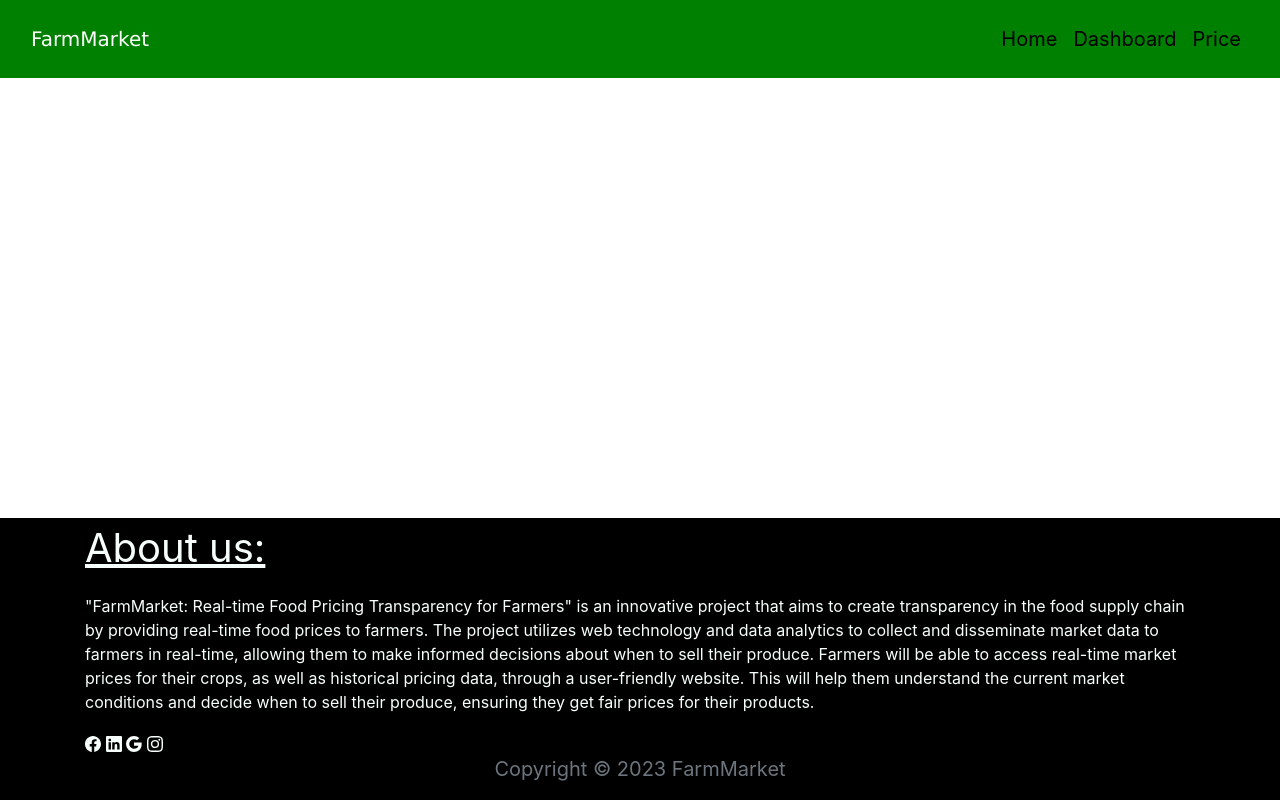
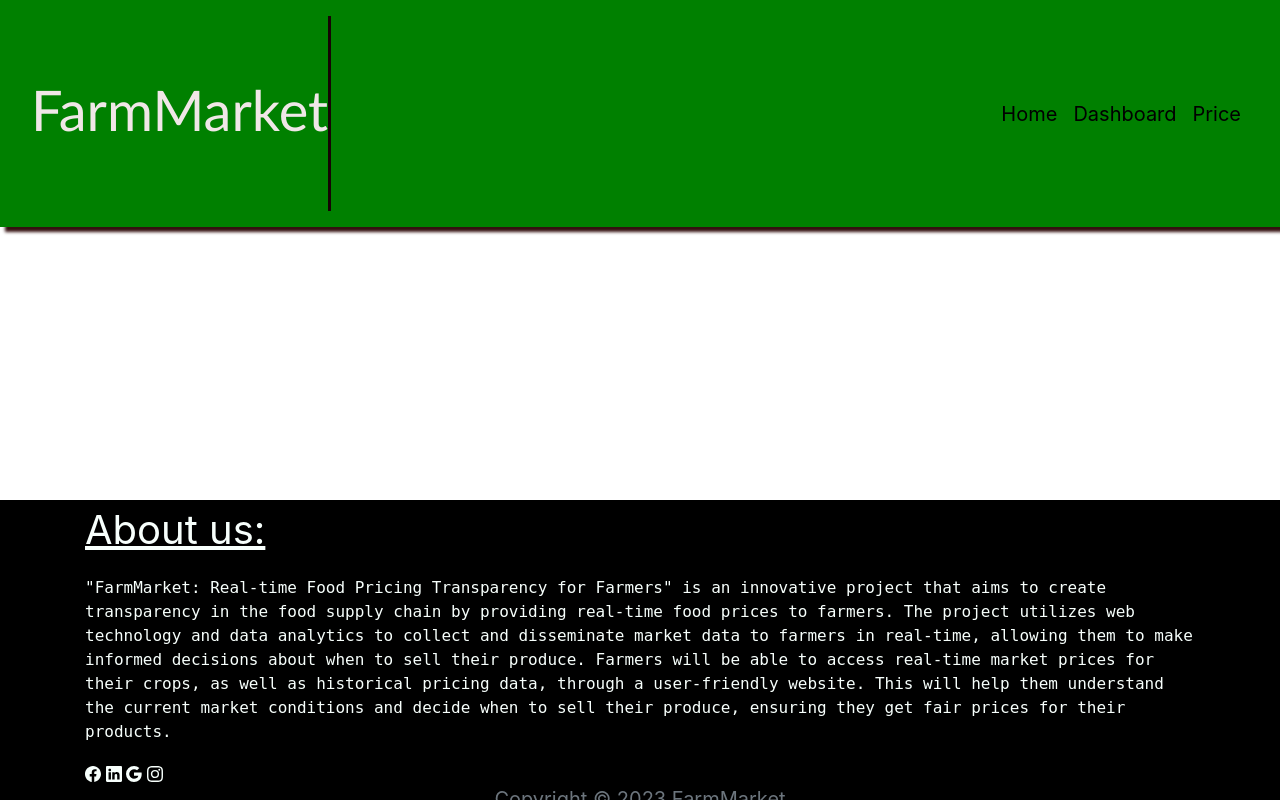
Before and after one commit to khushilal1/FarmMarket, a Django app: page / in a window 1280 px wide. Run offline with Django 4.2, Linux system fonts and the light colour scheme; some libraries are stand-ins or nearby versions.

Commit message:
added files

```diff
--- a/Home/static/Home/css/style.css
+++ b/Home/static/Home/css/style.css
@@ -1,11 +1,6 @@
 h1 {
   color: red;
   font-size: 400px;
-}
-
-.nav-container {
-  background-color: rgba(15, 98, 27, 0.826);
-  height: 200px;
 }
 
 .nav-container ul {
@@ -28,12 +23,83 @@
 }
 
 .nav-background {
-    background-color: green;
+  background-color: green;
   /* background-image: url("/static/Home/images/photo.jpeg"); */
   background-size: 3000px;
   background-repeat: no-repeat;
 }
 
-.custom-a{
-    color: black;
+.custom-a {
+  color: black;
 }
+
+.typewriter {
+  font-family: monospace;
+  font-size: 20px;
+  white-space: pre;
+  overflow: hidden;
+  border-right: 0.15em solid #160404;
+  animation: typing 3s linear 1 alternate, blink-caret;
+}
+
+@keyframes typing {
+  from {
+    width: 0;
+    height: 150px;
+  }
+
+  50% {
+    height: 140px;
+  }
+  100% {
+    width: 40%;
+    height: 150px;
+  }
+}
+
+@keyframes blink-caret {
+  from {
+    border-color: transparent;
+  }
+  to {
+    border-color: #ed9b9b;
+  }
+}
+
+
+
+ .typewriter1 {
+  font-family: monospace;
+  /* font-size: 20px; */
+  /* white-space: pre; */
+  overflow: hidden;
+
+   animation-name: typing1;
+  animation-duration: 3s;
+  animation-timing-function: linear;
+  animation-delay: .5s;
+  animation-iteration-count: 1;
+  animation-direction:normal;
+
+}
+
+@keyframes typing1 {
+  from {
+    width: 0;
+  }
+
+
+to {
+  width: 100%;
+  }
+}
+
+/* @keyframes blink-caret {
+  from,
+  to {
+    border-color: transparent;
+  }
+  50% {
+    border-color: #ed9b9b;
+  }
+} */
--- a/Home/templates/Home/home.html
+++ b/Home/templates/Home/home.html
@@ -13,13 +13,17 @@
 </head>
 
 <body>
-    <div class="container-fluid nav-background">
+    <!-- <img src="/static/image/downlaod-removebg-preview.png" alt=""> -->
+    <div class="container-fluid nav-background" style="box-shadow: 5px 5px 3px rgb(53, 16, 16);">
         <nav class="navbar navbar-expand-sm navbar-dark nav-background py-3 ">
 
-            <a style="font-family: 'Lucida Sans', 'Lucida Sans Regular', 'Lucida Grande', 'Lucida Sans Unicode', Geneva, Verdana, sans-serif;"
-                class="navbar-brand" href="">
-                FarmMarket
-            </a>
+
+            <div class="typewriter">
+                <h1 style="color: rgb(240, 231, 231); font-family: 'Gill Sans', 'Gill Sans MT', Calibri, 'Trebuchet MS', sans-serif;" class="display-4">FarmMarket</h1>
+            </div>
+
+
+
             <button class="navbar-toggler" type="button" data-toggle="collapse" data-target="#navbarNav"
                 aria-controls="navbarNav" aria-expanded="false" aria-label="Toggle navigation">
                 <span class="navbar-toggler-icon"></span>
@@ -57,16 +61,24 @@
     <script src="{% static 'Home/js/bootstrap.js' %}"></script>
 
 </body>
-<footer style="color: rgb(247, 255, 252); background-color: black;" class="fixed-bottom">
+<footer style="color: rgb(247, 255, 252); background-color: black;height: 300px;" class="fixed-bottom">
     <div class="container">
         <p style="text-decoration: underline;font-size: 40px;">About us:</p>
-        <p>"FarmMarket: Real-time Food Pricing Transparency for Farmers" is an innovative project that aims to create
-            transparency in the food supply chain by providing real-time food prices to farmers. The project utilizes
-            web technology and data analytics to collect and disseminate market data to farmers in real-time, allowing
-            them to make informed decisions about when to sell their produce.
-            Farmers will be able to access real-time market prices for their crops, as well as historical pricing data,
-            through a user-friendly website. This will help them understand the current market conditions and decide
-            when to sell their produce, ensuring they get fair prices for their products.</p>
+
+        <div class="typewriter1">
+            <p>"FarmMarket: Real-time Food Pricing Transparency for Farmers" is an innovative project that aims to
+                create
+                transparency in the food supply chain by providing real-time food prices to farmers. The project
+                utilizes
+                web technology and data analytics to collect and disseminate market data to farmers in real-time,
+                allowing
+                them to make informed decisions about when to sell their produce.
+                Farmers will be able to access real-time market prices for their crops, as well as historical pricing
+                data,
+                through a user-friendly website. This will help them understand the current market conditions and decide
+                when to sell their produce, ensuring they get fair prices for their products.</p>
+        </div>
+
 
         <div class="icon">
 
```
Also changed, not shown: Home/static/Home/images/downlaod-removebg-preview.png.
